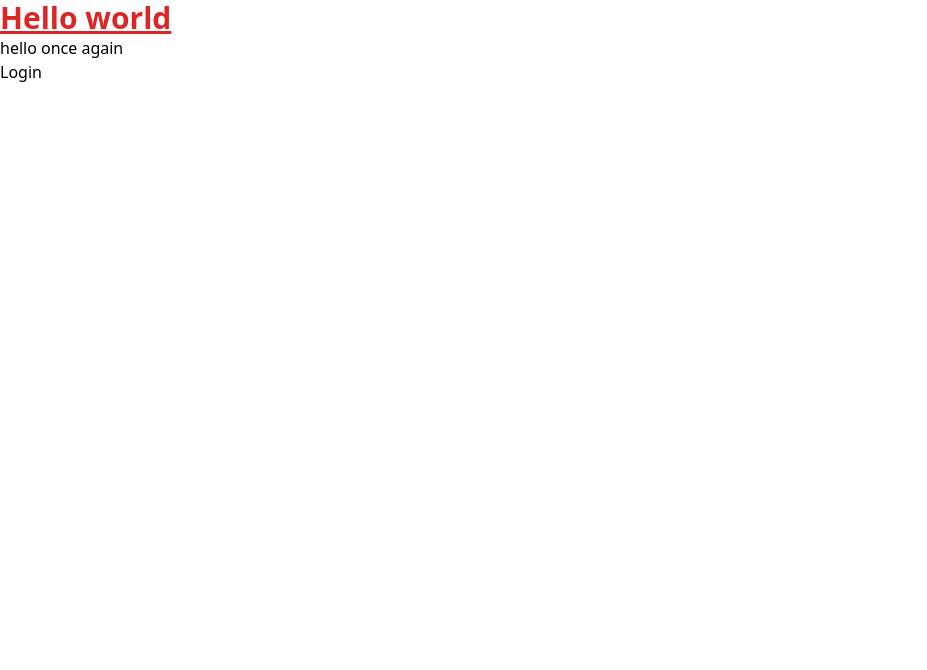
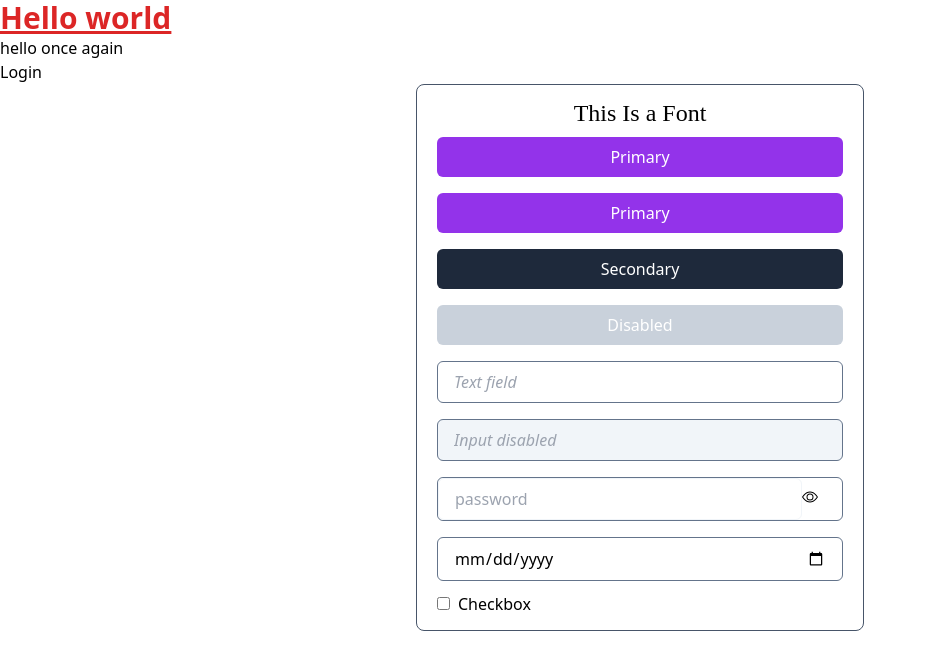
Before and after one commit to soloveiiko/travel-chat, a React (Create React App) app: page /design in a window 1280 px wide. Shown: the top 670 px of the page, without its empty margins (0-927 px from the left). Built offline with nearby package versions, Linux system fonts and the light colour scheme.

Commit message:
added: prettier for tailwind

```diff
--- a/package.json
+++ b/package.json
@@ -50,6 +50,8 @@
   "devDependencies": {
     "autoprefixer": "^10.4.14",
     "postcss": "^8.4.24",
+    "prettier": "^2.8.8",
+    "prettier-plugin-tailwindcss": "^0.3.0",
     "tailwindcss": "^3.3.2"
   }
 }
--- a/src/App.tsx
+++ b/src/App.tsx
@@ -1,21 +1,23 @@
-import React from 'react';
-import './App.css';
-import {NavLink, Route, Routes} from "react-router-dom";
-import Basic from "./pages/basic/basic";
-import Login from "./pages/auth/login";
+import React from "react"
+import "./App.css"
+import { NavLink, Route, Routes } from "react-router-dom"
+import Basic from "./pages/basic/basic"
+import Login from "./pages/auth/login"
+import DesignElements from "./pages/DesignElements"
 
 function App() {
   return (
     <div>
-            <h2 className='text-3xl font-bold underline text-red-600'>Hello world</h2>
+      <h2 className="text-3xl font-bold text-red-600 underline">Hello world</h2>
       <h3>hello once again</h3>
-            <NavLink to='/login'>Login</NavLink>
+      <NavLink to="/login">Login</NavLink>
       <Routes>
-                <Route path='/basic' element={<Basic />}/>
-                <Route path='/login' element={<Login />}/>
+        <Route path="/basic" element={<Basic />} />
+        <Route path="/login" element={<Login />} />
+        <Route path="/design" element={<DesignElements />} />
       </Routes>
     </div>
-    );
+  )
 }
 
-export default App;
+export default App
--- /dev/null
+++ b/src/components/FormContainer/index.tsx
@@ -0,0 +1,9 @@
+const FormContainer = ({ children }: { children: any }) => {
+  return (
+    <div className="mx-2 flex max-w-md flex-col rounded-lg p-3 sm:mx-auto sm:border sm:border-slate-600">
+      {children}
+    </div>
+  )
+}
+
+export default FormContainer
--- /dev/null
+++ b/src/components/PasswordField/index.tsx
@@ -0,0 +1,29 @@
+import { useState } from 'react'
+import { BsEyeSlash, BsEye } from 'react-icons/bs'
+
+const PasswordField = () => {
+  const [showPassword, setShowPassword] = useState('password')
+  const toggleViewPassword = () => {
+    setShowPassword((state) => (state === 'password' ? 'text' : 'password'))
+  }
+
+  return (
+    // <div>
+    <div className="m-2 rounded-md border border-slate-500">
+      <input
+        className="m-0 w-[90%] rounded-md border border-slate-100 outline-none"
+        type={showPassword}
+        id="pass"
+        name="password"
+        minLength={8}
+        placeholder="password"
+        required
+      />
+      <button onClick={toggleViewPassword}>
+        {showPassword === 'password' ? <BsEye /> : <BsEyeSlash />}
+      </button>
+    </div>
+  )
+}
+
+export default PasswordField
--- a/src/components/navbar/navbar.tsx
+++ b/src/components/navbar/navbar.tsx
@@ -0,0 +1,5 @@
+import React from "react"
+
+export const navbar = () => {
+  return <div>navbar</div>
+}
--- a/src/index.css
+++ b/src/index.css
@@ -1,3 +1,30 @@
 @tailwind base;
 @tailwind components;
 @tailwind utilities;
+
+@layer base {
+  @import url("https://fonts.googleapis.com/css2?family=Oleo+Script&display=swap");
+  .font-oleo {
+    font-family: "Oleo Script", cursive;
+  }
+  /*//* Buttons */
+  .btn {
+    @apply m-2 rounded-md px-2 py-2 text-white hover:opacity-80 hover:transition hover:duration-200 disabled:bg-slate-400/50 disabled:opacity-100;
+  }
+  .btn-primary {
+    @apply bg-purple-600;
+  }
+  .btn-secondary {
+    @apply bg-slate-800;
+  }
+  /* inputs */
+  input {
+    @apply m-2 rounded-md border border-slate-500 px-4 py-2 outline-none;
+  }
+  input[type="text"] {
+    @apply placeholder:italic disabled:bg-slate-100;
+  }
+  input[type="checkbox"] {
+    @apply p-2 accent-lime-500;
+  }
+}
--- /dev/null
+++ b/src/pages/DesignElements/index.tsx
@@ -0,0 +1,30 @@
+import PasswordField from '../../components/PasswordField'
+import FormContainer from '../../components/FormContainer'
+
+const DesignElements = () => {
+  return (
+    <>
+      <FormContainer>
+        <div>
+          <h1 className="font-oleo text-center text-2xl">This Is a Font</h1>
+        </div>
+        <button className="btn btn-primary">Primary</button>
+        <button className="btn btn-primary">Primary</button>
+        <button className="btn btn-secondary">Secondary</button>
+        <button disabled className="btn btn-primary">
+          Disabled
+        </button>
+        <input type="text" placeholder="Text field" />
+        <input disabled type="text" placeholder="Input disabled" />
+        <PasswordField />
+        <input type="date" />
+        <div>
+          <input type="checkbox" id="checkbox" />
+          <label htmlFor="checkbox">Checkbox</label>
+        </div>
+      </FormContainer>
+    </>
+  )
+}
+
+export default DesignElements
--- a/tailwind.config.js
+++ b/tailwind.config.js
@@ -1,10 +1,11 @@
 /** @type {import('tailwindcss').Config} */
 module.exports = {
-  content: [
-    './src/**/*.{js,jsx,ts,tsx}',
-  ],
+  content: ["./src/**/*.{js,jsx,ts,tsx}"],
   theme: {
     extend: {},
+    container: {
+      center: true,
+    },
   },
   plugins: [],
 }
```
Also changed, not shown: src/pages/basic/basic.tsx (+5 -9 lines), .prettierrc.json (added), 2 other files (tests, documents, lock files or other folders). Lines whose indentation alone changed are shown as unchanged.
